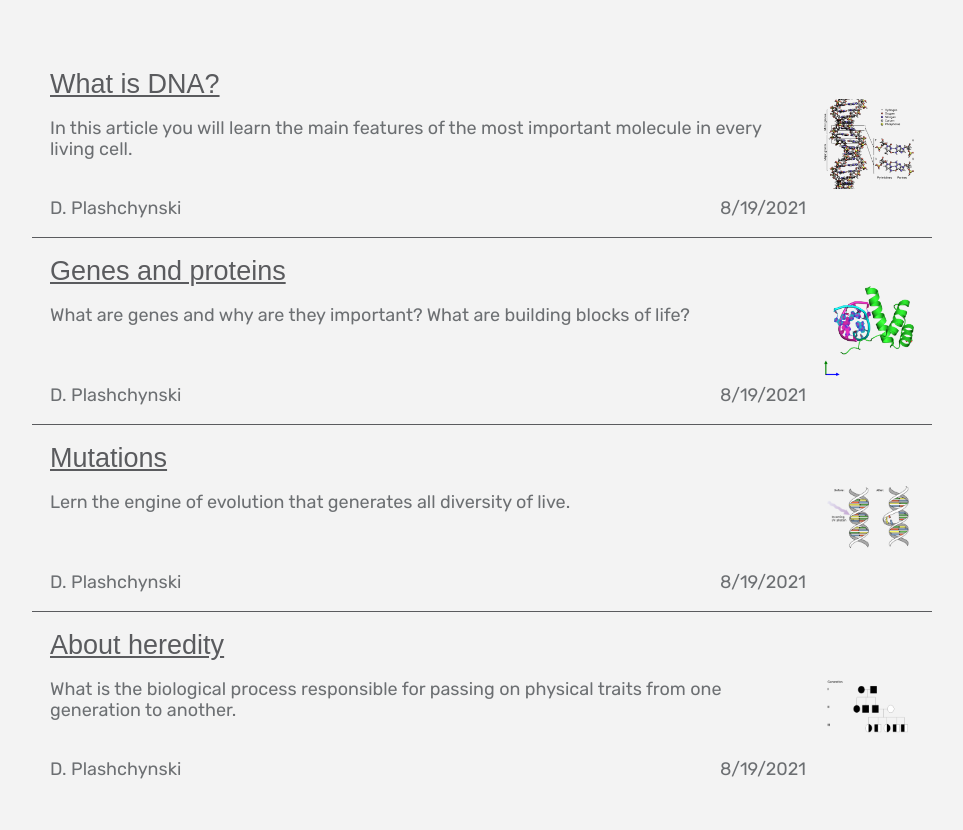
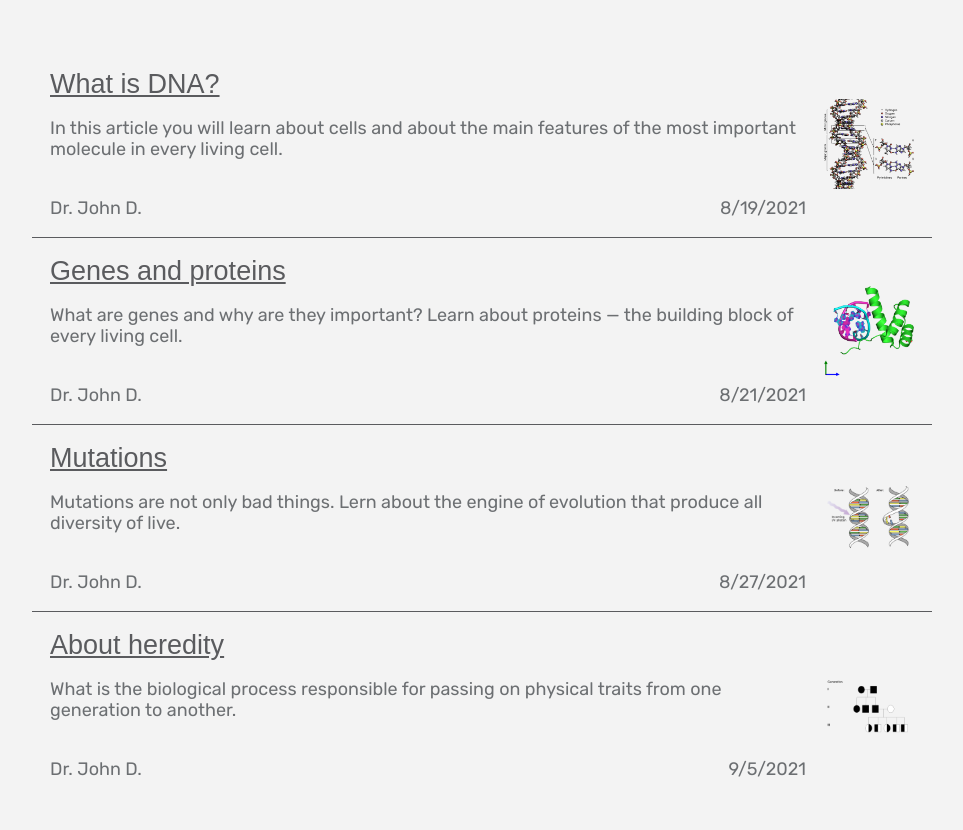
Before and after one commit to plashchynski/popular-genetics, a plain HTML site: page index.html in a window 1280 px wide. Shown: the part 153-983 px from the top of the page, without its empty margins (158-1121 px from the left). Drawn offline with Linux system fonts and the light colour scheme; a web font is replaced by a local one.

Commit message:
Fix content

```diff
--- a/index.html
+++ b/index.html
@@ -40,9 +40,9 @@
       <li class="card">
         <a class="title" href="article-1-dna.html">What is DNA?</a>
         <div class="description">
-          In this article you will learn the main features of the most important molecule in every living cell.
+          In this article you will learn about cells and about the main features of the most important molecule in every living cell.
         </div>
-        <div class="author">D. Plashchynski</div>
+        <div class="author">Dr. John D.</div>
         <div class="publication_date">2021-08-19</div>
         <img class="picture" src="img/lesson-1/title.png" alt="DNA structure illustration">
       </li>
@@ -50,20 +50,20 @@
       <li class="card">
         <a class="title" href="article-2-genes.html">Genes and proteins</a>
         <div class="description">
-          What are genes and why are they important? What are building blocks of life?
+          What are genes and why are they important? Learn about proteins — the building block of every living cell.
         </div>
-        <div class="author">D. Plashchynski</div>
-        <div class="publication_date">2021-08-19</div>
+        <div class="author">Dr. John D.</div>
+        <div class="publication_date">2021-08-21</div>
         <img class="picture" src="img/lesson-2/title.png" alt="Example of a protein structure">
       </li>
 
       <li class="card">
         <a class="title" href="article-3-mutations.html">Mutations</a>
         <div class="description">
-          Lern the engine of evolution that generates all diversity of live.
+          Mutations are not only bad things. Lern about the engine of evolution that produce all diversity of live.
         </div>
-        <div class="author">D. Plashchynski</div>
-        <div class="publication_date">2021-08-19</div>
+        <div class="author">Dr. John D.</div>
+        <div class="publication_date">2021-08-27</div>
         <img class="picture" src="img/lesson-3/title.png" alt="Example of a protein structure">
       </li>
 
@@ -72,8 +72,8 @@
         <div class="description">
           What is the biological process responsible for passing on physical traits from one generation to another.
         </div>
-        <div class="author">D. Plashchynski</div>
-        <div class="publication_date">2021-08-19</div>
+        <div class="author">Dr. John D.</div>
+        <div class="publication_date">2021-09-05</div>
         <img class="picture" src="img/lesson-4/title.png" alt="Example of a protein structure">
       </li>
     </ul>
```
